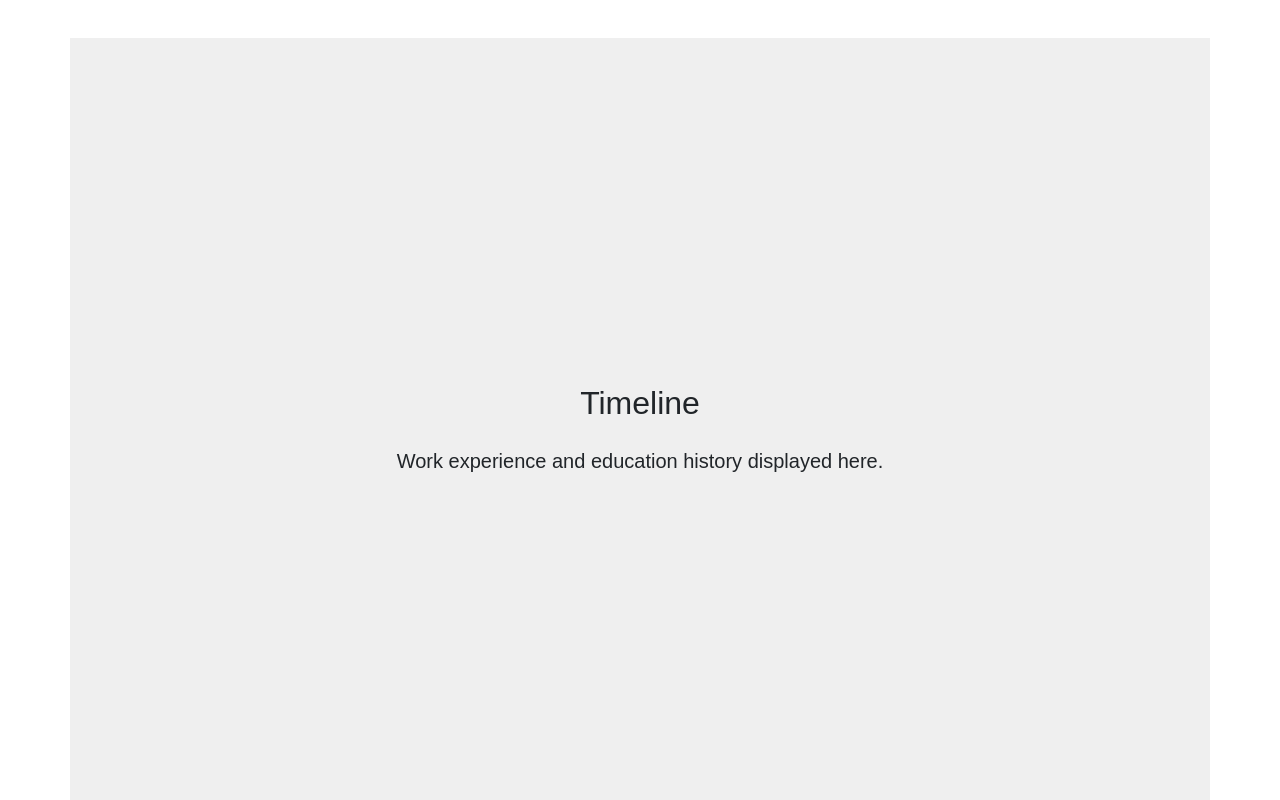
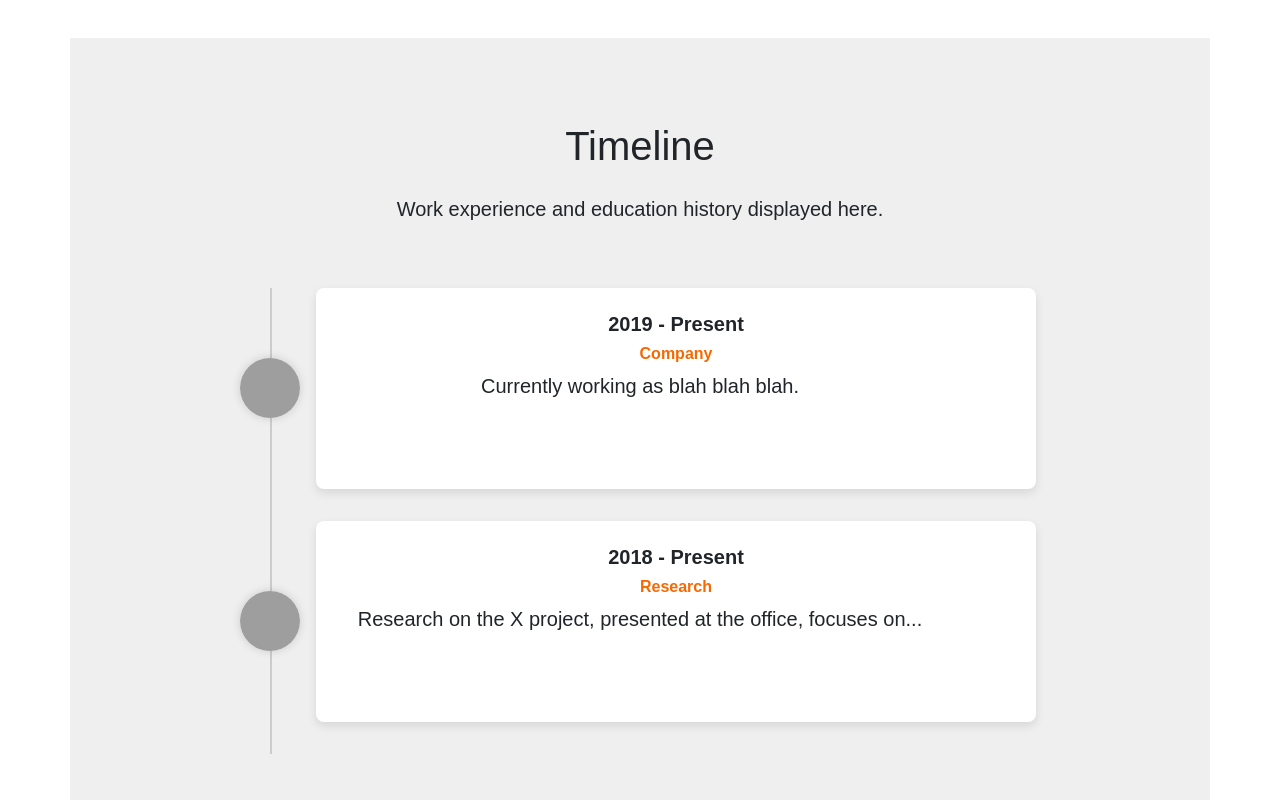
Before and after one commit to cfpisaca/Portfolio, a React (Vite) app: page / in a window 1280 px wide. Shown: the part 4880-5680 px from the top of the page. Built offline with nearby package versions, Linux system fonts and the light colour scheme; grey boxes are pictures that could not be loaded.

Commit message:
implemented beginning of timeline page

```diff
--- a/src/components/Timeline.css
+++ b/src/components/Timeline.css
@@ -2,19 +2,89 @@
   min-height: 100vh;
   text-align: center;
   padding: 5rem 0;
+  background-color: #efefef;
+  width: 100%;
   display: flex;
   flex-direction: column;
   align-items: center;
   justify-content: center;
-    background-color:#efefef;
-    width: 100%;
 }
 
 #timeline h2 {
   margin-bottom: 1.5rem;
+  font-size: 2.5rem;
 }
 
 #timeline p {
   font-size: 1.25rem;
   max-width: 600px;
+  margin-bottom: 4rem;
 }
+
+.timeline-container {
+  position: relative;
+  width: 100%;
+  max-width: 800px;
+}
+
+.timeline-item {
+  display: flex;
+  align-items: center;
+  margin-bottom: 2rem;
+  position: relative;
+}
+
+.timeline-icon {
+  width: 60px;
+  height: 60px;
+  border-radius: 50%;
+  background-color: white;
+  display: flex;
+  align-items: center;
+  justify-content: center;
+  box-shadow: 0 0 10px rgba(0, 0, 0, 0.15);
+  margin-right: 1rem;
+}
+
+.timeline-icon img {
+  width: 100%;
+  height: 100%;
+  object-fit: cover;
+  border-radius: 50%;
+}
+
+.timeline-content {
+  background-color: white;
+  padding: 1.5rem;
+  border-radius: 8px;
+  box-shadow: 0 4px 10px rgba(0, 0, 0, 0.1);
+  width: calc(100% - 80px);
+}
+
+.timeline-content h3 {
+  font-size: 1.25rem;
+  font-weight: bold;
+  margin-bottom: 0.5rem;
+}
+
+.timeline-content h4 {
+  font-size: 1rem;
+  font-weight: bold;
+  color: #F76900;
+  margin-bottom: 0.5rem;
+}
+
+.timeline-content p {
+  font-size: 1rem;
+  margin: 0;
+}
+
+.timeline-container::before {
+  content: '';
+  position: absolute;
+  left: 30px;
+  top: 0;
+  bottom: 0;
+  width: 2px;
+  background-color: #ccc;
+}
--- a/src/components/Timeline.tsx
+++ b/src/components/Timeline.tsx
@@ -1,4 +1,4 @@
-import { Container } from 'react-bootstrap';
+import { Container, Row, Col } from 'react-bootstrap';
 import './Timeline.css';
 
 function Timeline() {
@@ -6,6 +6,28 @@ function Timeline() {
     <Container id="timeline">
       <h2>Timeline</h2>
       <p>Work experience and education history displayed here.</p>
+      <div className="timeline-container">
+        <div className="timeline-item">
+          <div className="timeline-icon">
+            <img src="path/to/google-logo.png" alt="Google" />
+          </div>
+          <div className="timeline-content">
+            <h3>2019 - Present</h3>
+            <h4>Company</h4>
+            <p>Currently working as blah blah blah.</p>
+          </div>
+        </div>
+        <div className="timeline-item">
+          <div className="timeline-icon">
+            <img src="path/to/mit-media-lab-logo.png" alt="MIT Media Lab" />
+          </div>
+          <div className="timeline-content">
+            <h3>2018 - Present</h3>
+            <h4>Research</h4>
+            <p>Research on the X project, presented at the office, focuses on...</p>
+          </div>
+        </div>
+      </div>
     </Container>
   );
 }
```
Lines whose indentation alone changed are shown as unchanged.
